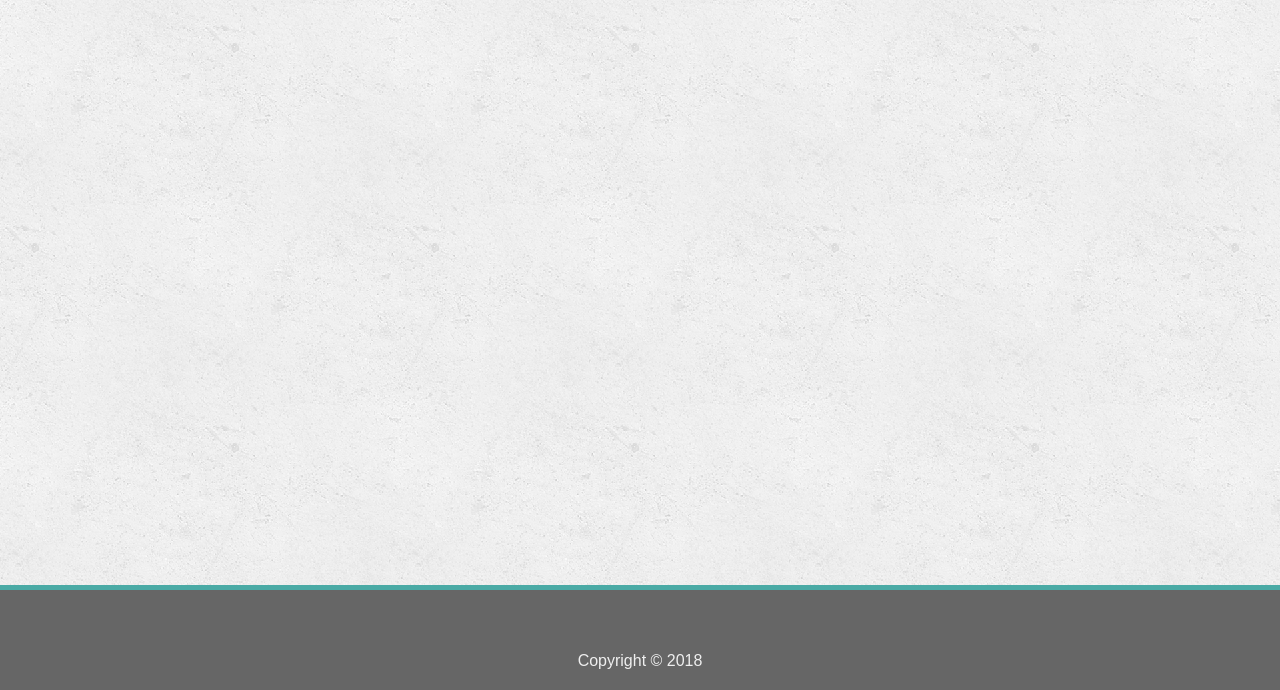
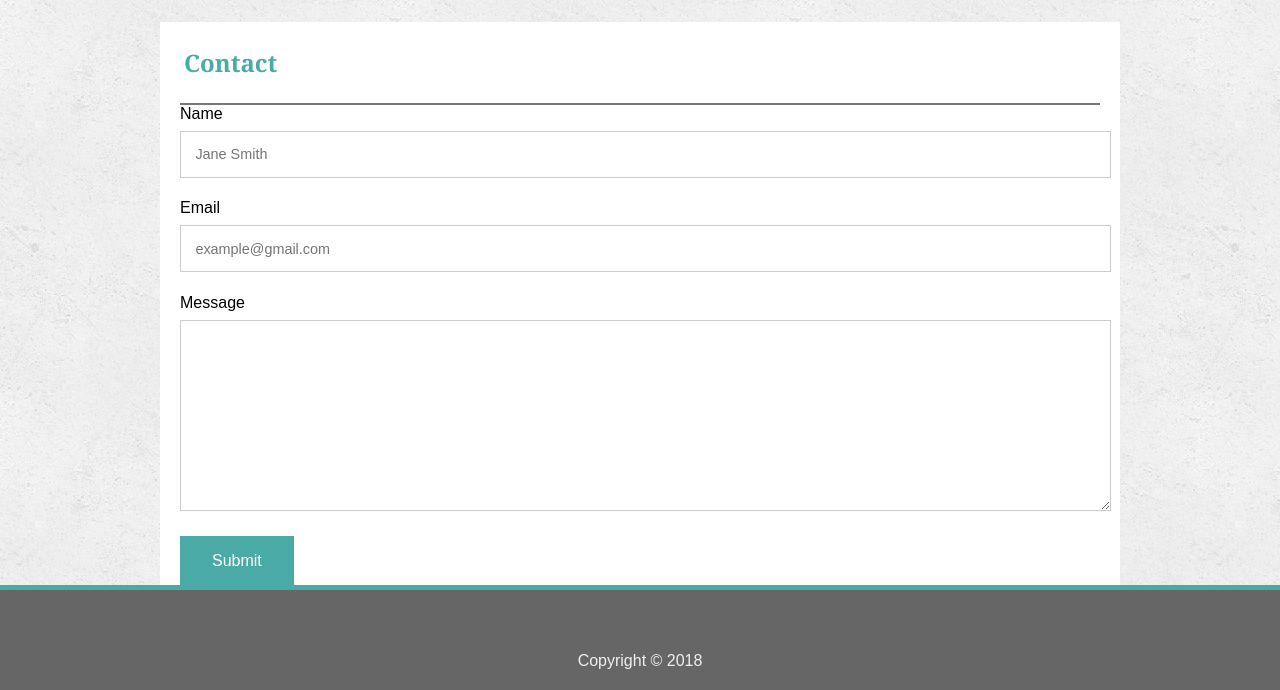
Before and after one commit to jim-walker/Basic-Portfolio, a plain HTML site: page contact.html in a window 1280 px wide. Shown: the part 110-800 px from the top of the page. Drawn offline with Linux system fonts and the light colour scheme.

Commit message:
contact fisrt try

```diff
--- a/assets/css/style.css
+++ b/assets/css/style.css
@@ -98,3 +98,36 @@ a {
     text-align: right;
     color: #777777;
 }
+.name {
+	display: inline-block;
+    vertical-align: middle;
+    margin: 0;
+    padding: 0;
+    width: 50%;
+}
+.contact {
+    width: 900px;
+    padding: 0px 20px 0px 20px;
+}
+
+.contact label {
+	display: block;
+	padding-bottom: 0.5em;
+}
+
+.contact input, .contact textarea {
+	width: 100%;
+	border: 1px solid #cccccc;
+	margin-bottom: 1.5em;
+	padding: 1em;
+	font-size: .9em;
+}
+
+.contact input[type="submit"] {
+	width: auto;
+	background-color: #4aaaa5;
+	color: #ffffff;
+	border: none;
+	padding: 1em 2em;
+	font-size: 1em;
+}
--- a/contact.html
+++ b/contact.html
@@ -7,6 +7,7 @@
     <link rel="stylesheet" type="text/css" href="./assets/css/style.css">
     <title>Contact Page</title>
 </head>
+<body>
     <header>
         <div class="widthRow">
             <div>
@@ -21,10 +22,23 @@
             </nav>
         </div>
     </header>
-<body>
-
-</body>
-<footer>
+	<div class="sectionRow widthRow">
+		<section>
+			<h1 class="pageTitle">Contact</h1>
+            <hr/>
+			<form action="#" class="contact">
+				<label for="name">Name</label>
+				<input type="text" name="name" id="name" placeholder="Jane Smith">
+				<label for="email">Email</label>
+				<input type="text" name="email" id="email" placeholder="example@gmail.com">
+				<label for="name">Message</label>
+				<textarea rows="10" cols="40" name="message" id="message"></textarea>
+				<input type="submit" value="Submit">
+			</form>
+        </section>
+    </div>
+    <footer class="footer">
             Copyright &copy; 2018
     </footer>
+</body>
 </html>
```
Also changed, not shown: index.html (+1 -1 lines). Lines whose indentation alone changed are shown as unchanged.
